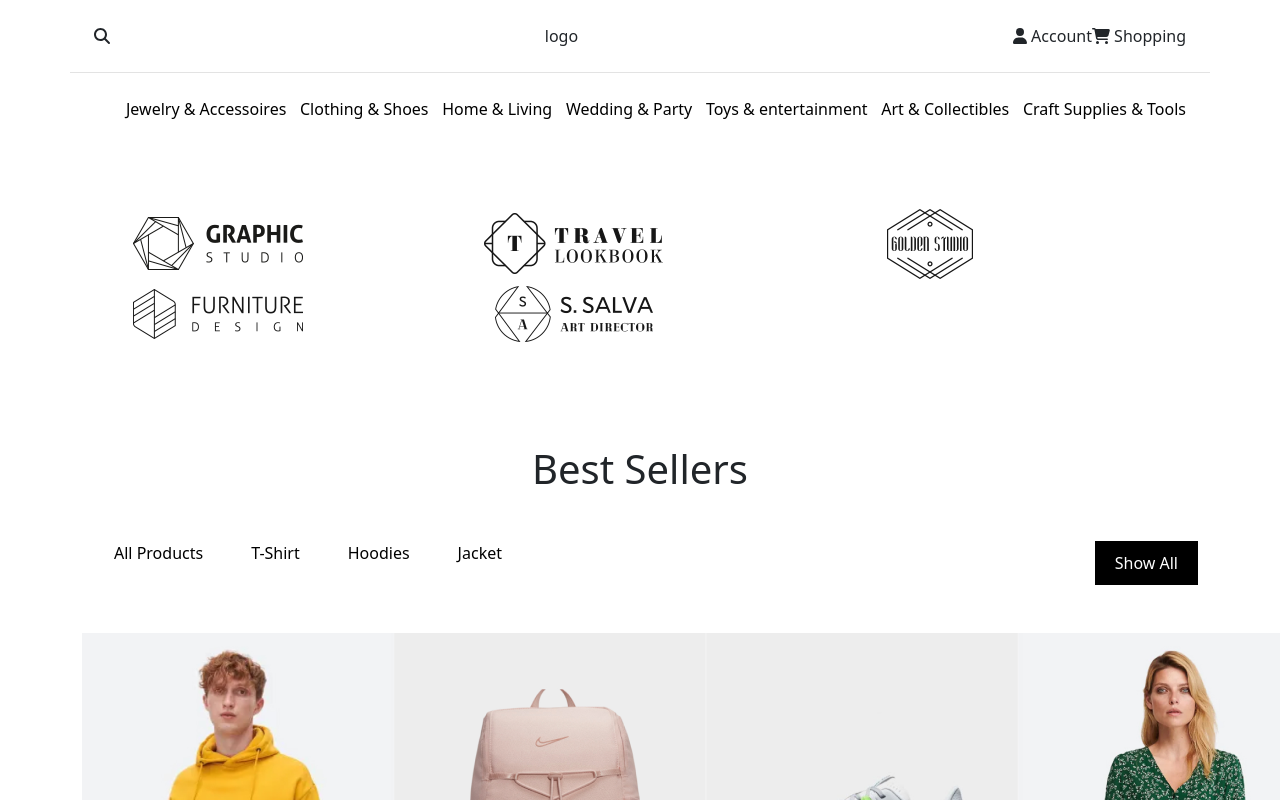
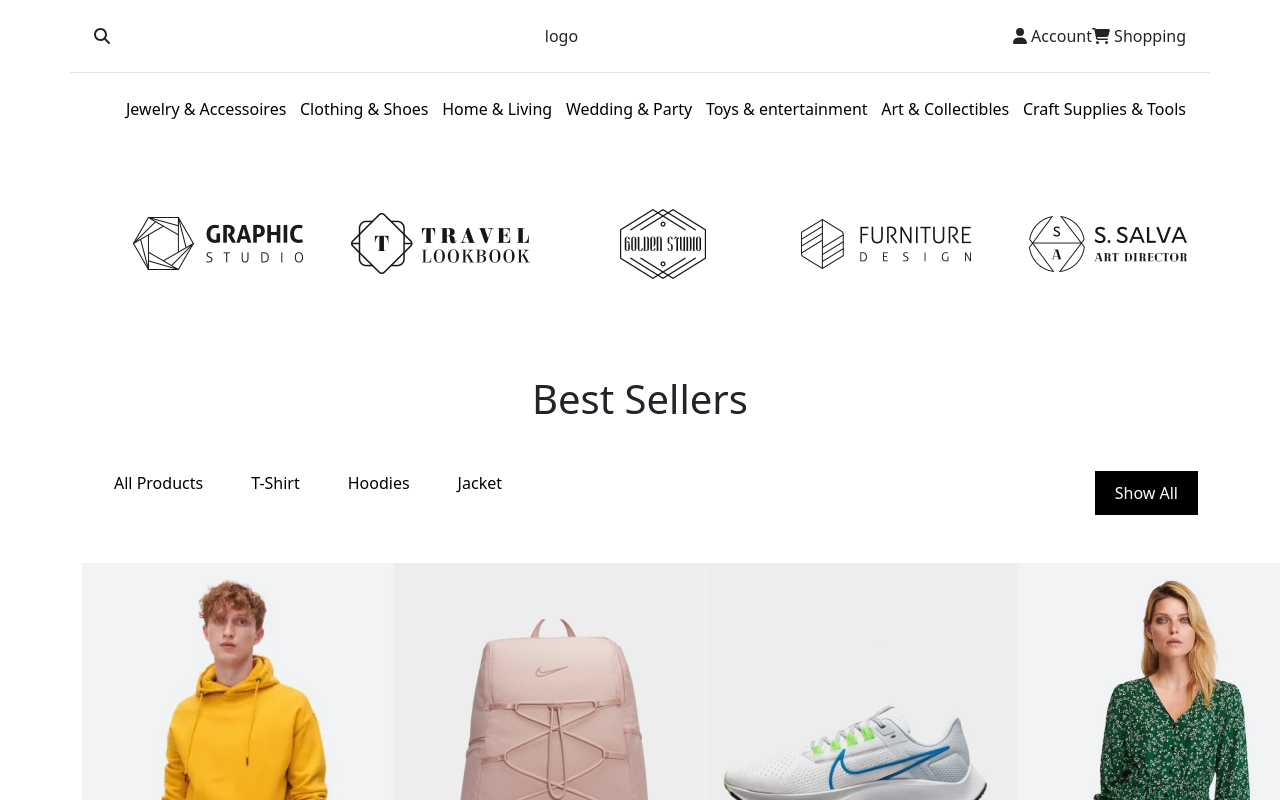
Before and after one commit to aminebk99/E-commerce-minimal, a React (Vite) app: page / in a window 1280 px wide. Shown: the top 800 px of the page. Built offline with nearby package versions, Linux system fonts and the light colour scheme.

Commit message:
add items

```diff
--- a/src/components/BrandBanner.tsx
+++ b/src/components/BrandBanner.tsx
@@ -13,10 +13,10 @@ const BrandBanner = () => {
     ]
     return (
         <>
-            <Container className="w-100 d-flex justify-content-between align-items-center p-5">
-                <Row>
+            <Container className="w-100 p-5">
+                <Row className="d-flex justify-content-between align-items-center">
                     {brands.map((brand, index) => (
-                        <Col key={index} xl={4} sm={6}>
+                        <Col key={index} xl={2} sm={6}>
                             <img src={brand}  alt="" />
                         </Col>
 
```
